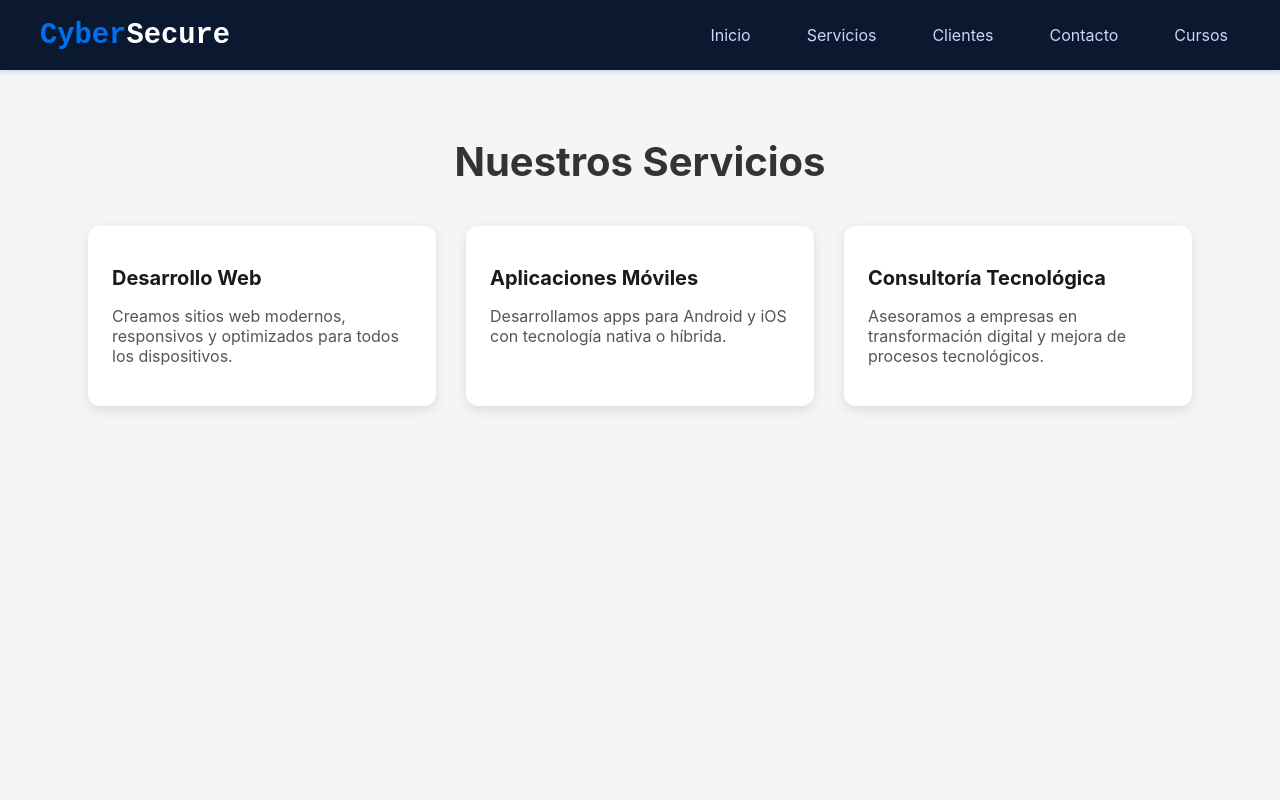
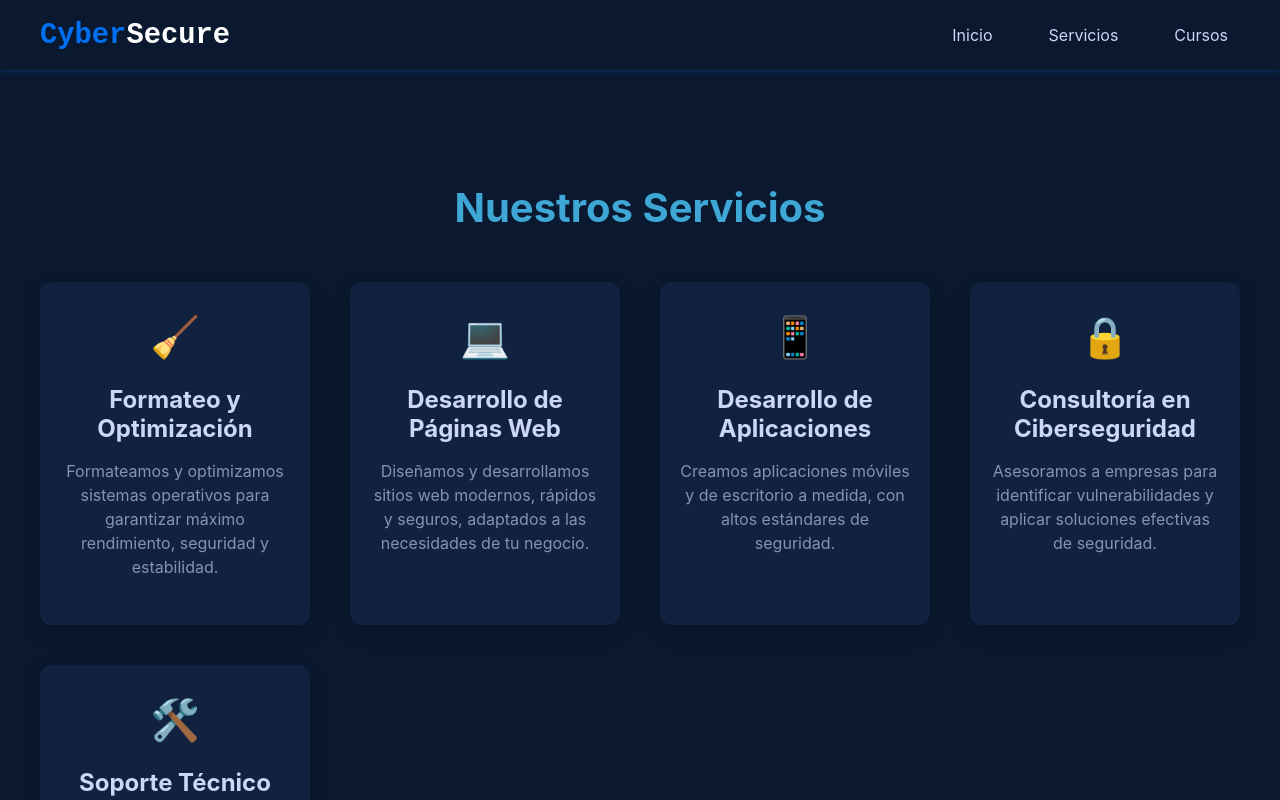
Before and after one commit to Victor-AGSP/cyber, a React (Create React App) app: page /servicios in a window 1280 px wide. Shown: the top 800 px of the page. Built offline with nearby package versions, Linux system fonts and the light colour scheme.

Commit message:
Mejore la seccion de servicios y actalizacion general

```diff
--- a/src/App.js
+++ b/src/App.js
@@ -3,8 +3,6 @@ import { BrowserRouter as Router, Routes, Route } from 'react-router-dom';
 import Inicio from './components/inicio';
 import Menu from './components/menu';
 import Servicios from './components/services';
-import Contacto from './components/contacts';
-import CursoPentesting from './components/curses/cursopentesting';
 import Cursos from './components/cursos';
 
 function App() {
@@ -14,7 +12,6 @@ function App() {
       <Routes>
         <Route path="/" element={<Inicio />} />
         <Route path="/servicios" element={<Servicios />} />
-        <Route path="/contacto" element={<Contacto />} />
         <Route path="/cursos" element={<Cursos />} />
       </Routes>
     </Router>
--- a/src/components/contacts.jsx
+++ /dev/null
@@ -1,54 +0,0 @@
-import React, { useState } from 'react';
-import '../styles/contacts.css';
-
-function Contacto() {
-  const [form, setForm] = useState({ nombre: '', email: '', mensaje: '' });
-
-  const handleChange = (e) => {
-    setForm({ ...form, [e.target.name]: e.target.value });
-  };
-
-  const handleSubmit = (e) => {
-    e.preventDefault();
-    alert('Mensaje enviado. Nos pondremos en contacto pronto.');
-    setForm({ nombre: '', email: '', mensaje: '' });
-  };
-
-  return (
-    <div className="contacto-container">
-      <h1 className="contacto-heading">Contáctanos</h1>
-      <form onSubmit={handleSubmit} className="contacto-form">
-        <input
-          type="text"
-          name="nombre"
-          placeholder="Nombre"
-          value={form.nombre}
-          onChange={handleChange}
-          required
-          className="contacto-input"
-        />
-        <input
-          type="email"
-          name="email"
-          placeholder="Correo electrónico"
-          value={form.email}
-          onChange={handleChange}
-          required
-          className="contacto-input"
-        />
-        <textarea
-          name="mensaje"
-          placeholder="Escribe tu mensaje"
-          value={form.mensaje}
-          onChange={handleChange}
-          required
-          rows="5"
-          className="contacto-input contacto-textarea"
-        />
-        <button type="submit" className="contacto-button">Enviar</button>
-      </form>
-    </div>
-  );
-}
-
-export default Contacto;
--- a/src/components/menu.jsx
+++ b/src/components/menu.jsx
@@ -8,8 +8,6 @@ function Menu() {
   const navItems = [
     { label: 'Inicio', path: '/' },
     { label: 'Servicios', path: '/servicios' },
-    { label: 'Clientes', path: '/clientes' },
-    { label: 'Contacto', path: '/contacto' },
     { label: 'Cursos', path: '/cursos' },
   ];
 
--- a/src/components/services.jsx
+++ b/src/components/services.jsx
@@ -1,35 +1,52 @@
 import React from 'react';
 import '../styles/services.css';
 
-function Servicios() {
 const services = [
   {
-      title: 'Desarrollo Web',
-      description: 'Creamos sitios web modernos, responsivos y optimizados para todos los dispositivos.',
+    title: 'Formateo y Optimización',
+    description:
+      'Formateamos y optimizamos sistemas operativos para garantizar máximo rendimiento, seguridad y estabilidad.',
+    icon: '🧹',
   },
   {
-      title: 'Aplicaciones Móviles',
-      description: 'Desarrollamos apps para Android y iOS con tecnología nativa o híbrida.',
+    title: 'Desarrollo de Páginas Web',
+    description:
+      'Diseñamos y desarrollamos sitios web modernos, rápidos y seguros, adaptados a las necesidades de tu negocio.',
+    icon: '💻',
   },
   {
-      title: 'Consultoría Tecnológica',
-      description: 'Asesoramos a empresas en transformación digital y mejora de procesos tecnológicos.',
+    title: 'Desarrollo de Aplicaciones',
+    description:
+      'Creamos aplicaciones móviles y de escritorio a medida, con altos estándares de seguridad.',
+    icon: '📱',
+  },
+  {
+    title: 'Consultoría en Ciberseguridad',
+    description:
+      'Asesoramos a empresas para identificar vulnerabilidades y aplicar soluciones efectivas de seguridad.',
+    icon: '🔒',
+  },
+  {
+    title: 'Soporte Técnico',
+    description:
+      'Brindamos soporte técnico remoto y presencial para resolver problemas y mantener sistemas seguros.',
+    icon: '🛠️',
   },
 ];
 
+export default function Servicios() {
   return (
-    <div className="servicios-container">
-      <h1 className="servicios-heading">Nuestros Servicios</h1>
-      <div className="servicios-grid">
+    <section className="services">
+      <h2 className="services-title">Nuestros Servicios</h2>
+      <div className="services-grid">
         {services.map((service, index) => (
-          <div key={index} className="servicio-card">
-            <h2 className="servicio-title">{service.title}</h2>
-            <p className="servicio-description">{service.description}</p>
+          <div className="service-card" key={index}>
+            <div className="service-icon">{service.icon}</div>
+            <h3 className="service-title">{service.title}</h3>
+            <p className="service-description">{service.description}</p>
           </div>
         ))}
       </div>
-    </div>
+    </section>
   );
 }
-
-export default Servicios;
--- a/src/styles/contacts.css
+++ /dev/null
@@ -1,47 +0,0 @@
-.contacto-container {
-    padding: 40px 20px;
-    background-color: #fafafa;
-    min-height: calc(100vh - 60px);
-  }
-
-  .contacto-heading {
-    text-align: center;
-    font-size: 2.5rem;
-    margin-bottom: 30px;
-    color: #222;
-  }
-
-  .contacto-form {
-    max-width: 500px;
-    margin: 0 auto;
-    display: flex;
-    flex-direction: column;
-    gap: 20px;
-  }
-
-  .contacto-input {
-    padding: 12px 16px;
-    font-size: 1rem;
-    border-radius: 8px;
-    border: 1px solid #ccc;
-    outline: none;
-  }
-
-  .contacto-textarea {
-    resize: none;
-  }
-
-  .contacto-button {
-    padding: 12px 16px;
-    background-color: #1a1a1a;
-    color: #fff;
-    font-size: 1rem;
-    border: none;
-    border-radius: 8px;
-    cursor: pointer;
-    transition: background 0.3s;
-  }
-
-  .contacto-button:hover {
-    background-color: #333;
-  }
--- a/src/styles/services.css
+++ b/src/styles/services.css
@@ -1,44 +1,58 @@
-.servicios-container {
-    padding: 40px 20px;
-    background-color: #f5f5f5;
-    min-height: calc(100vh - 60px);
+:root {
+  --primary-blue: #0a192f;
+  --secondary-blue: #112240;
+  --accent-blue: #3fa7d6;
+  --text-light: #ccd6f6;
+  --text-muted: #8892b0;
 }
 
-  .servicios-heading {
+.services {
+  background: var(--primary-blue);
+  color: var(--text-light);
+  padding: 80px 20px;
   text-align: center;
-    font-size: 2.5rem;
-    margin-bottom: 40px;
-    color: #333;
 }
 
-  .servicios-grid {
-    display: flex;
-    flex-wrap: wrap;
-    justify-content: center;
-    gap: 30px;
+.services-title {
+  font-size: 2.5rem;
+  margin-bottom: 50px;
+  color: var(--accent-blue);
 }
 
-  .servicio-card {
-    background-color: #fff;
-    padding: 24px;
-    border-radius: 12px;
-    box-shadow: 0 4px 12px rgba(0, 0, 0, 0.1);
-    max-width: 300px;
-    transition: transform 0.3s, box-shadow 0.3s;
+.services-grid {
+  display: grid;
+  grid-template-columns: repeat(auto-fit, minmax(250px, 1fr));
+  gap: 40px;
+  max-width: 1200px;
+  margin: 0 auto;
 }
 
-  .servicio-card:hover {
-    transform: scale(1.05);
+.service-card {
+  background: var(--secondary-blue);
+  border-radius: 12px;
+  padding: 30px 20px;
   box-shadow: 0 8px 20px rgba(0, 0, 0, 0.2);
+  transition: transform 0.3s ease, box-shadow 0.3s ease;
 }
 
-  .servicio-title {
-    font-size: 1.25rem;
-    margin-bottom: 12px;
-    color: #1a1a1a;
+.service-card:hover {
+  transform: translateY(-5px);
+  box-shadow: 0 12px 30px rgba(0, 0, 0, 0.3);
 }
 
-  .servicio-description {
+.service-icon {
+  font-size: 2.5rem;
+  margin-bottom: 20px;
+  color: var(--accent-blue);
+}
+
+.service-title {
+  font-size: 1.5rem;
+  margin-bottom: 15px;
+}
+
+.service-description {
   font-size: 1rem;
-    color: #555;
+  color: var(--text-muted);
+  line-height: 1.5;
 }
```
Lines whose indentation alone changed are shown as unchanged.
